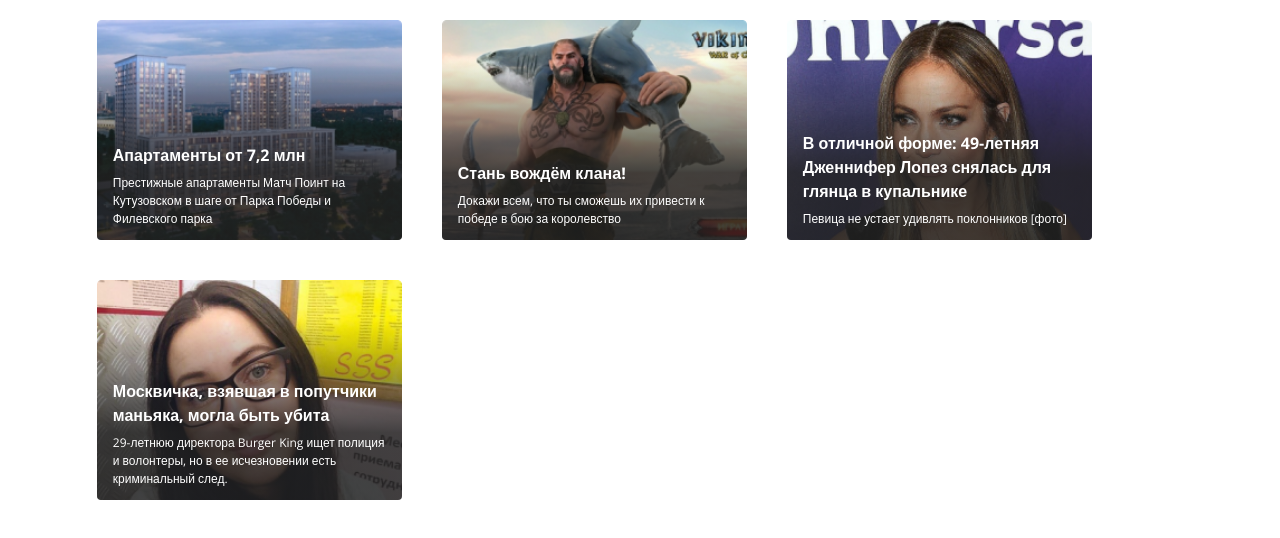
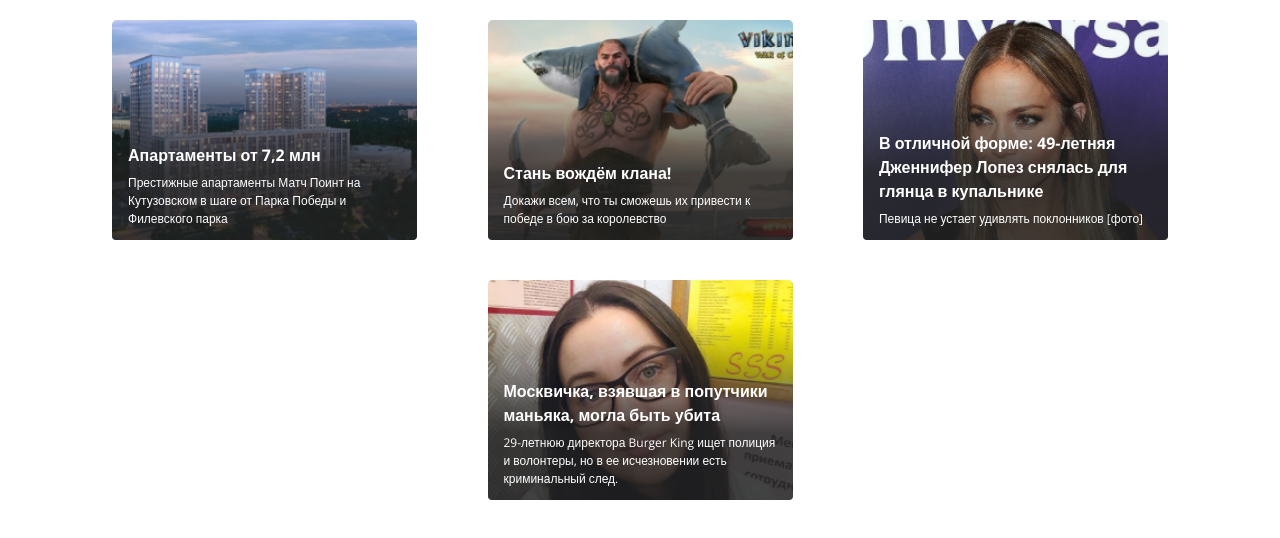
Before and after one commit to Alexandr1111/iengoru-test, a plain HTML site: page index.html in a window 1280 px wide. Drawn offline with nearby package versions, Linux system fonts and the light colour scheme.

Commit message:
Правка горизонтального отступа у итема..

```diff
--- a/index.html
+++ b/index.html
@@ -24,7 +24,7 @@
 		.wrapper__item{
 			width: 273px;
 			height: 196px;
-			margin: 20px;
+			margin: 20px auto;
 			overflow: hidden;
 			padding: 12px 16px;
 			display: -webkit-flex;
@@ -127,11 +127,6 @@
 				color: #333333;
 			}
 		}
-		@media(min-width: 1180px){
-			.wrapper{
-				justify-content: flex-start;
-			}
-		}
 	</style>
 </head>
 <body>
```
